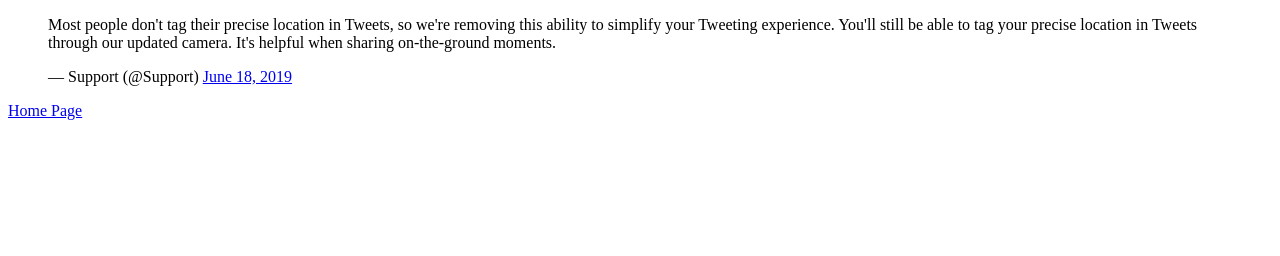
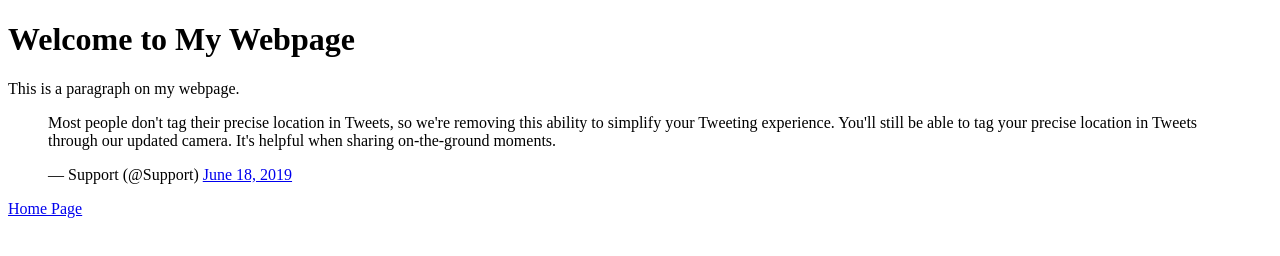
Before and after one commit to jimmey007/My_First_Portfolio, a plain HTML site: page html_basic/tweets.html in a window 1280 px wide. Drawn offline with Linux system fonts and the light colour scheme.

Commit message:
add file tweets.html

```diff
--- a/html_basic/tweets.html
+++ b/html_basic/tweets.html
@@ -7,7 +7,8 @@
 </head>
 
 <body>
-
+    <h1>Welcome to My Webpage</h1>
+    <p>This is a paragraph on my webpage.</p>
     <blockquote class="twitter-tweet"><p lang="en" dir="ltr">Most people don&#39;t tag their precise location in Tweets, so we&#39;re removing this ability to simplify your Tweeting experience. You&#39;ll still be able to tag your precise location in Tweets through our updated camera. It&#39;s helpful when sharing on-the-ground moments.</p>&mdash; Support (@Support) <a href="https://twitter.com/Support/status/1141039841993355264?ref_src=twsrc%5Etfw">June 18, 2019</a></blockquote> <script async src="https://platform.twitter.com/widgets.js" charset="utf-8"></script>
 <a href="index.html">Home Page</a>
 </html>
```
